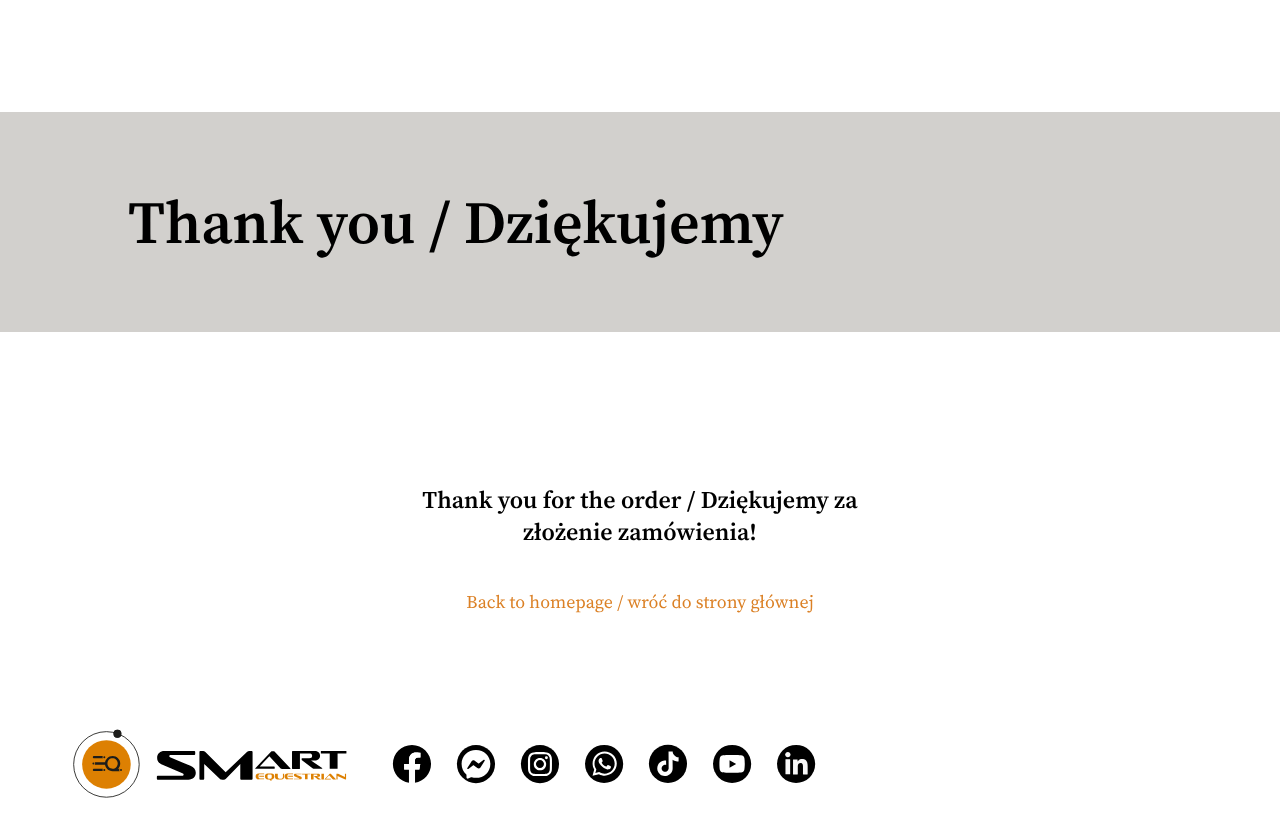
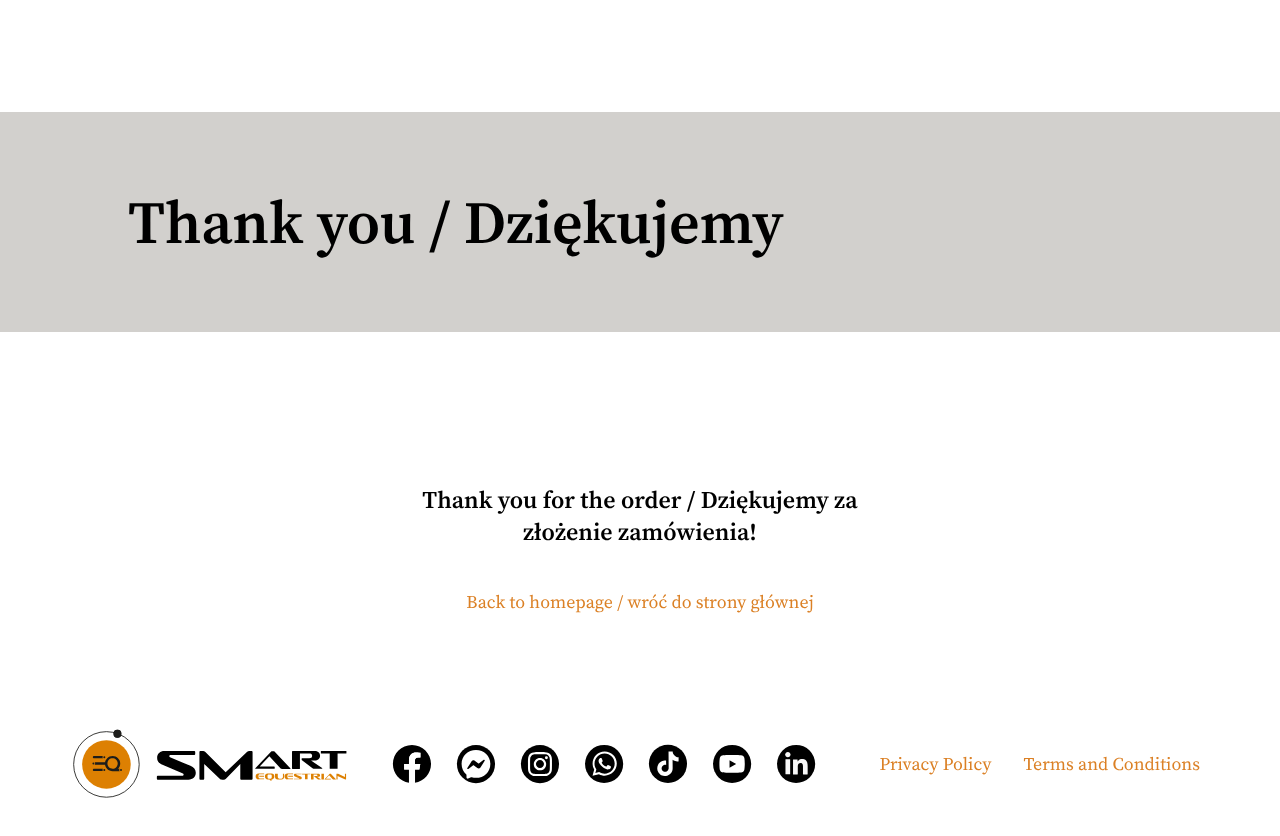
Before and after one commit to dariuszstawik/smarteq, a Next.js app: page /en/success in a window 1280 px wide. Shown: the top 836 px of the page. Built offline with nearby package versions, Linux system fonts and the light colour scheme.

Commit message:
Add privacy policy and terms and conditions

```diff
--- a/app/[lang]/components/global-components/footer/index.js
+++ b/app/[lang]/components/global-components/footer/index.js
@@ -1,10 +1,12 @@
 "use client";
 import React from "react";
 import Logo from "../logo";
+import Link from "next/link";
 
-const Footer = () => {
+const Footer = ({ lang, privacyPolicy, termsAndConditions }) => {
   return (
-    <section className="container mt-auto p-16 pt-28 w-full flex flex-col lg:flex-row items-center justify-center lg:justify-start gap-10">
+    <section className="container mt-auto p-16 pt-28 w-full flex flex-col lg:flex-row lg:justify-between lg:items-center">
+      <div className="flex flex-col lg:flex-row items-center justify-center lg:justify-start gap-10">
         <Logo />
         <div className="flex flex-wrap gap-6 justify-center items-center">
           <a href="https://www.facebook.com/smartequestrain/" target="_blank">
@@ -17,7 +19,10 @@ const Footer = () => {
               className="w-10 h-10"
             />
           </a>
-        <a href="https://www.instagram.com/smart_equestrian_/" target="_blank">
+          <a
+            href="https://www.instagram.com/smart_equestrian_/"
+            target="_blank"
+          >
             <img
               src="/instagram-icon.svg"
               alt="instagram"
@@ -25,22 +30,42 @@ const Footer = () => {
             />
           </a>
           <a href="https://wa.me/48605820340" target="_blank">
-          <img src="/whatsapp-icon.svg" alt="whatsapp" className="w-10 h-10" />
+            <img
+              src="/whatsapp-icon.svg"
+              alt="whatsapp"
+              className="w-10 h-10"
+            />
           </a>
 
           <a href="https://www.tiktok.com/@smart_equestrian" target="_blank">
             <img src="/tiktok-icon.svg" alt="tiktok" className="w-10 h-10" />
           </a>
 
-        <a href="https://www.youtube.com/@smartequestrian3953" target="_blank">
+          <a
+            href="https://www.youtube.com/@smartequestrian3953"
+            target="_blank"
+          >
             <img src="/yb-icon.svg" alt="youtube" className="w-10 h-10" />
           </a>
           <a
             href="https://www.linkedin.com/company/smart-equestrian/"
             target="_blank"
           >
-          <img src="/linkedin-icon.svg" alt="linkedin" className="w-10 h-10" />
+            <img
+              src="/linkedin-icon.svg"
+              alt="linkedin"
+              className="w-10 h-10"
+            />
           </a>
+        </div>
+      </div>
+      <div>
+        <Link className="p-4" href={`/${lang}/privacy-policy`}>
+          {privacyPolicy.title}
+        </Link>
+        <Link className="p-4" href={`/${lang}/terms-and-conditions`}>
+          {termsAndConditions.title}
+        </Link>
       </div>
     </section>
   );
--- a/app/[lang]/layout.js
+++ b/app/[lang]/layout.js
@@ -17,7 +17,9 @@ export async function generateStaticParams() {
 
 export default async function RootLayout({ children, params }) {
   // const { lang } = params;
-  const { navigation } = await getDictionary(params.lang);
+  const { navigation, privacyPolicy, termsAndConditions } = await getDictionary(
+    params.lang
+  );
 
   return (
     // <html lang="pl">
@@ -26,7 +28,11 @@ export default async function RootLayout({ children, params }) {
         {" "}
         <Providers>
           <div className="pt-28"> {children} </div>
-          <Footer />
+          <Footer
+            lang={params.lang}
+            privacyPolicy={privacyPolicy}
+            termsAndConditions={termsAndConditions}
+          />
         </Providers>{" "}
       </body>
     </html>
--- /dev/null
+++ b/app/[lang]/privacy-policy/page.js
@@ -0,0 +1,50 @@
+import { client } from "@/lib/contentful/client";
+import { getDictionary } from "@/lib/dictionary";
+import { documentToReactComponents } from "@contentful/rich-text-react-renderer";
+import Navbar from "../components/global-components/navbar";
+import PageHeader from "../components/global-components/page-header";
+
+async function getContentfulPrivacyPolicy(contentfulLang) {
+  const resPrivacyPolicy = await client.getEntries(
+    { content_type: "privacyPolicy", locale: contentfulLang },
+    {
+      next: {
+        revalidate: 30,
+      },
+    }
+  );
+
+  const privacyPolicy = resPrivacyPolicy.items[0].fields;
+
+  return privacyPolicy;
+}
+
+export default async function PrivacyPolicy({ params: { lang } }) {
+  const { navigation, privacyPolicy } = await getDictionary(lang);
+
+  let contentfulLang;
+  if (lang === "pl") {
+    contentfulLang = "pl";
+  } else {
+    contentfulLang = "en-US";
+  }
+
+  const privacyPolicyContent = await getContentfulPrivacyPolicy(contentfulLang);
+
+  console.log("privacyPolicyContent", { privacyPolicyContent });
+
+  return (
+    <div>
+      <Navbar navigation={navigation} lang={lang} />
+      <PageHeader>{privacyPolicy.title}</PageHeader>
+      <div className="max-w-3xl mx-auto px-8 mt-10 mb-16">
+        <h2 className="p-4 text-4xl font-semibold">
+          {privacyPolicyContent.title}
+        </h2>
+        <div className="article text-base my-4">
+          {documentToReactComponents(privacyPolicyContent.content)}
+        </div>
+      </div>
+    </div>
+  );
+}
--- /dev/null
+++ b/app/[lang]/terms-and-conditions/page.js
@@ -0,0 +1,50 @@
+import { client } from "@/lib/contentful/client";
+import { getDictionary } from "@/lib/dictionary";
+import { documentToReactComponents } from "@contentful/rich-text-react-renderer";
+import Navbar from "../components/global-components/navbar";
+import PageHeader from "../components/global-components/page-header";
+
+async function getContentfulTermsAndConditions(contentfulLang) {
+  const resTermsAndConditions = await client.getEntries(
+    { content_type: "termsAndConditions", locale: contentfulLang },
+    {
+      next: {
+        revalidate: 30,
+      },
+    }
+  );
+
+  const termsAndConditions = resTermsAndConditions.items[0].fields;
+
+  return termsAndConditions;
+}
+
+export default async function PrivacyPolicy({ params: { lang } }) {
+  const { navigation, termsAndConditions } = await getDictionary(lang);
+
+  let contentfulLang;
+  if (lang === "pl") {
+    contentfulLang = "pl";
+  } else {
+    contentfulLang = "en-US";
+  }
+
+  const termsAndConditionsContent = await getContentfulTermsAndConditions(
+    contentfulLang
+  );
+
+  return (
+    <div>
+      <Navbar navigation={navigation} lang={lang} />
+      <PageHeader>{termsAndConditions.title}</PageHeader>
+      <div className="max-w-3xl mx-auto px-8 mt-10 mb-16">
+        <h2 className="p-4 text-4xl font-semibold">
+          {termsAndConditionsContent.title}
+        </h2>
+        <div className="article text-base my-4">
+          {documentToReactComponents(termsAndConditionsContent.content)}
+        </div>
+      </div>
+    </div>
+  );
+}
--- a/dictionaries/en.json
+++ b/dictionaries/en.json
@@ -73,6 +73,14 @@
         "checkout": "Checkout",
         "empty cart": "Your cart is empty",
         "paragraph": "After purchasing, you will receive an e-mail with your order within 24 hours"
+      },
+
+      "privacyPolicy": {
+        "title": "Privacy Policy"
+      },
+
+      "termsAndConditions": {
+        "title": "Terms and Conditions"
       }
 
     }
--- a/dictionaries/pl.json
+++ b/dictionaries/pl.json
@@ -72,5 +72,14 @@
       "checkout": "Zamów",
       "empty cart": "Koszyk jest pusty",
       "paragraph": "Po opłaceniu zamówienia w ciągu 48 godzin otrzymasz e-maila z zamówionymi e-bookami."
+    },
+
+    "privacyPolicy": {
+      "title": "Polityka prywatności"
+    },
+
+    "termsAndConditions": {
+      "title": "Regulamin sklepu"
     }
+
   }
```
Lines whose indentation alone changed are shown as unchanged.
